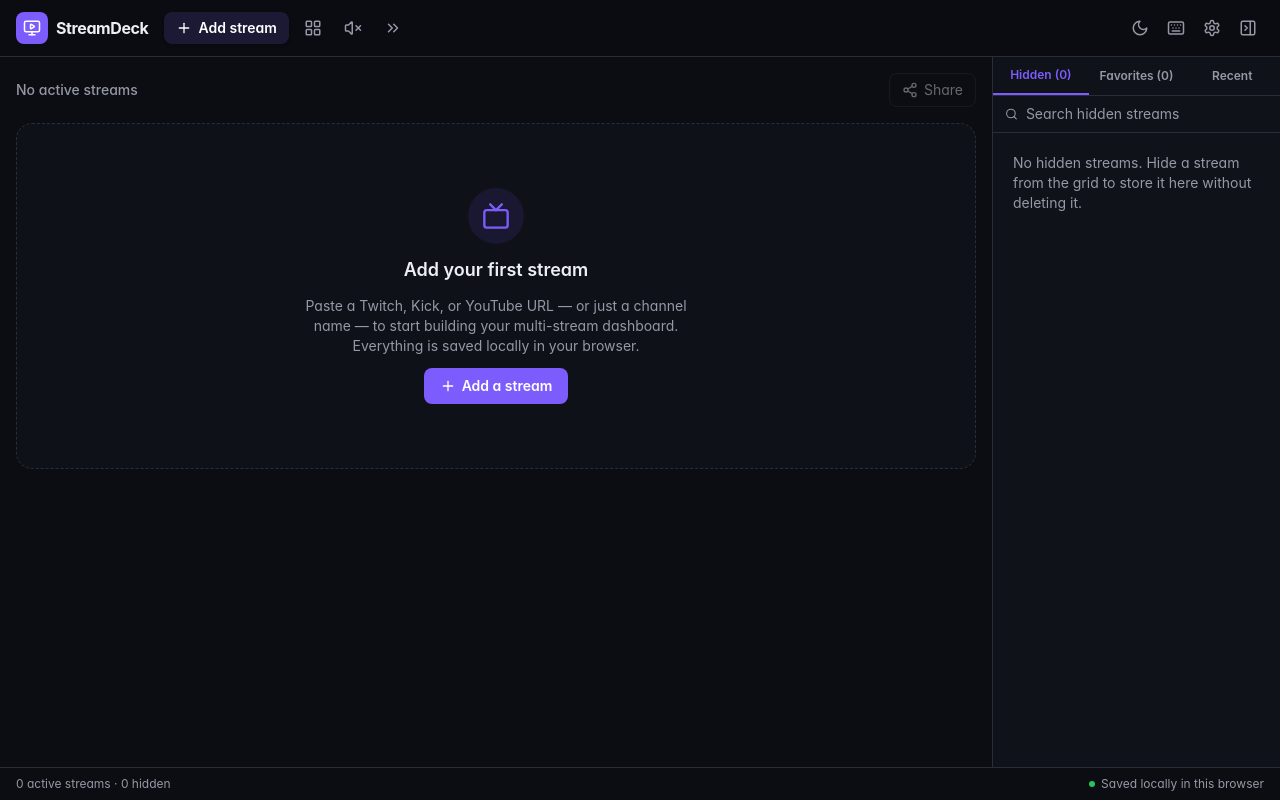
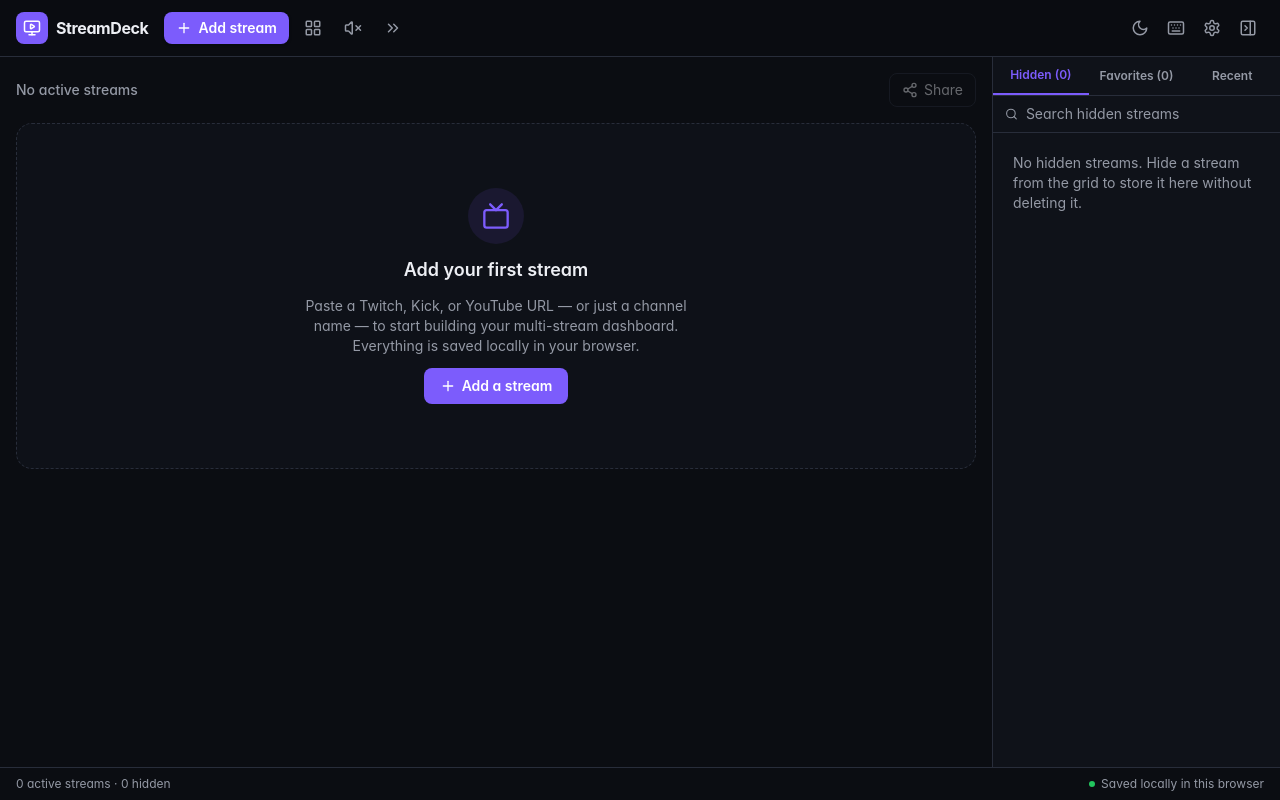
Before and after one commit to welshman/streamdeck, a React (Vite) app: page / in a window 1280 px wide. Built offline with nearby package versions, Linux system fonts and the light colour scheme.

Commit message:
Change button background color to accent
Revert Colour Change

```diff
--- a/src/components/layout/Navbar.tsx
+++ b/src/components/layout/Navbar.tsx
@@ -89,8 +89,8 @@
         <button
           type="button"
           onClick={onAddStream}
-          className="inline-flex items-center gap-1.5 rounded-lg bg-[#1c1935] px-3 py-1.5 text-sm font-semibold text-white shadow-card hover:bg-accent-hover focus-visible:outline focus-visible:outline-2 focus-visible:outline-accent focus-visible:outline-offset-2"
-        >
+          className="inline-flex items-center gap-1.5 rounded-lg bg-accent px-3 py-1.5 text-sm font-semibold text-white shadow-card hover:bg-accent-hover focus-visible:outline focus-visible:outline-2 focus-visible:outline-accent focus-visible:outline-offset-2"
+          >
           <Plus className="h-4 w-4" aria-hidden="true" />
           <span className="hidden sm:inline">Add stream</span>
         </button>
```
